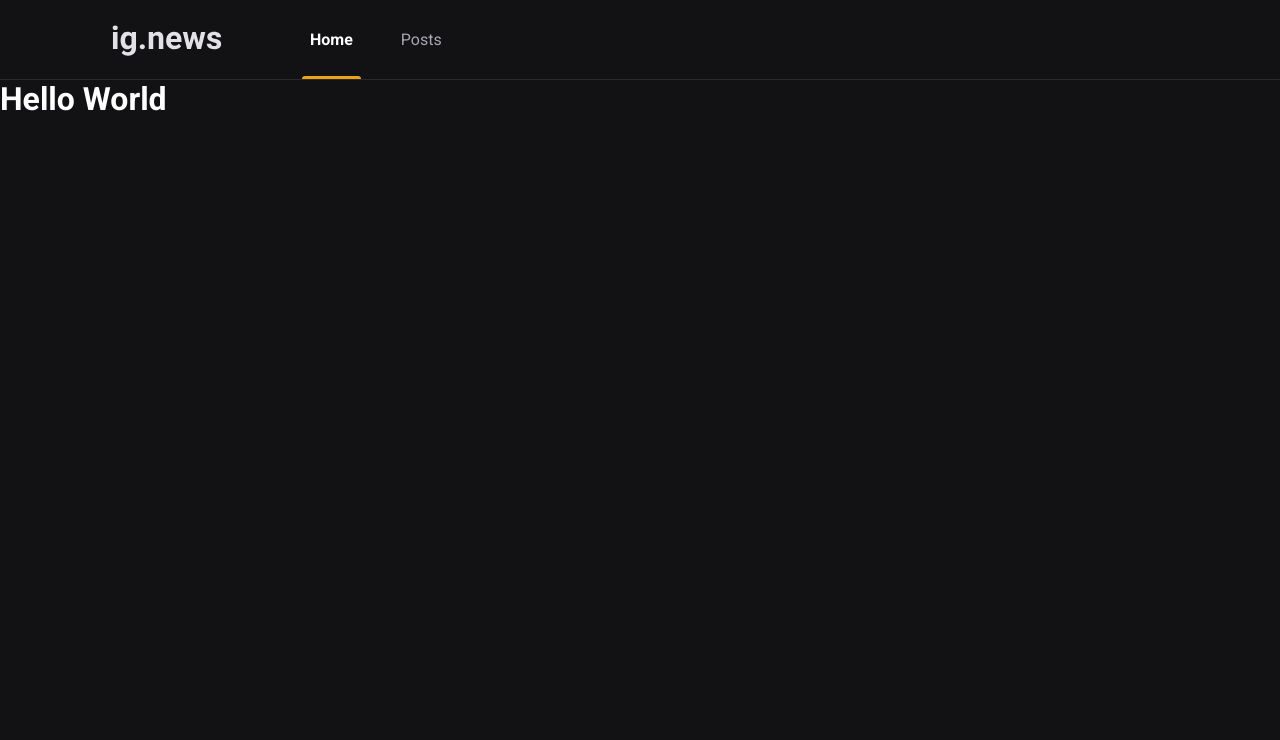
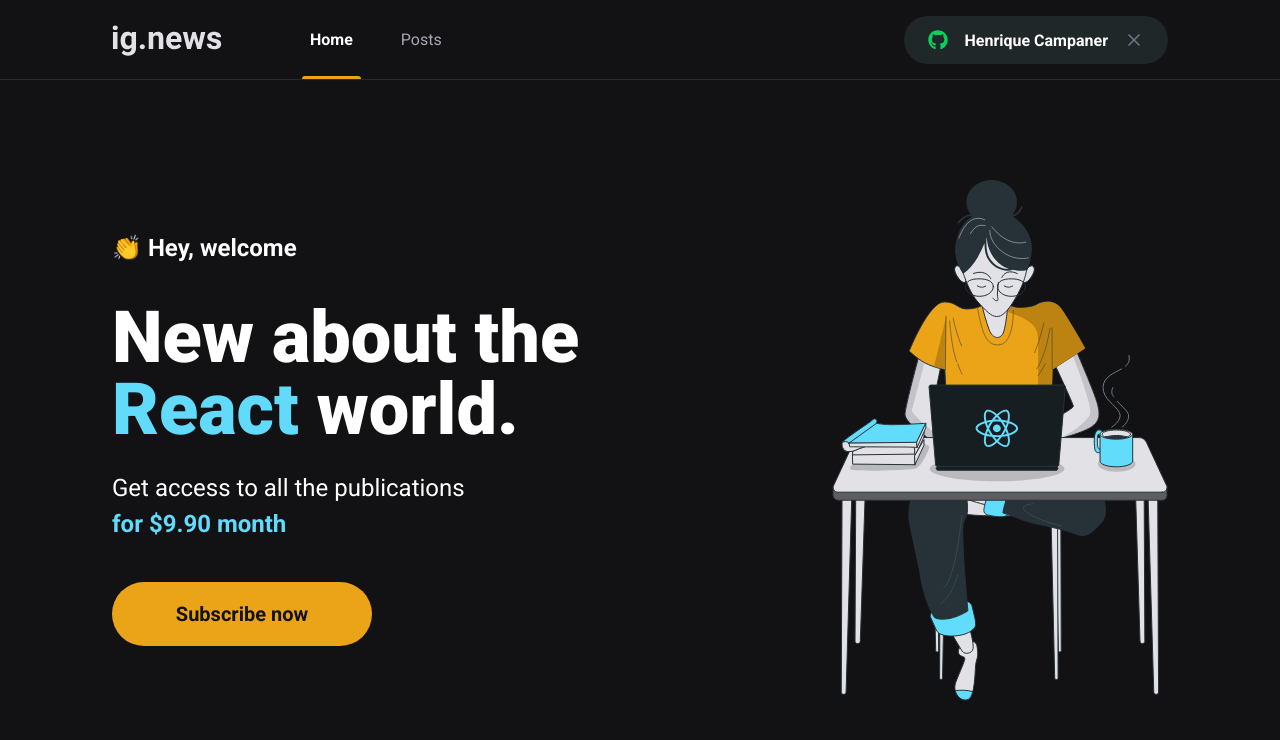
Before and after one commit to henriquecampaner/ignews-nextJs, a Next.js app: page / in a window 1280 px wide. Shown: the top 740 px of the page. Built offline with nearby package versions, Linux system fonts and the light colour scheme.

Commit message:
create home page

```diff
--- a/package.json
+++ b/package.json
@@ -11,6 +11,7 @@
     "next": "10.1.2",
     "react": "17.0.2",
     "react-dom": "17.0.2",
+    "react-icons": "^4.2.0",
     "sass": "^1.32.8"
   },
   "devDependencies": {
--- a/src/components/Header/header.module.scss
+++ b/src/components/Header/header.module.scss
@@ -51,4 +51,8 @@
       }
     }
   }
+
+  > button {
+    margin-left: auto;
+  }
 }
--- a/src/components/Header/index.tsx
+++ b/src/components/Header/index.tsx
@@ -1,3 +1,4 @@
+import { SignInButton } from '../SignInButton'
 import styles from './header.module.scss'
 
 export function Header() {
@@ -10,6 +11,8 @@ export function Header() {
           <a className={styles.active}>Home</a>
           <a>Posts</a>
         </nav>
+
+        <SignInButton />
       </div>
     </header>
   )
--- /dev/null
+++ b/src/components/SignInButton/index.tsx
@@ -0,0 +1,20 @@
+import {FaGithub} from 'react-icons/fa'
+import {FiX} from 'react-icons/fi'
+import styles from './signInButton.module.scss'
+
+export function SignInButton() {
+  const isUserLoggedIn = true;
+
+  return isUserLoggedIn ? (
+    <button type="button" className={styles.signInButton}>
+      <FaGithub color="#04d361"/>
+      Henrique Campaner
+      <FiX color="#737380" className={styles.closeIcon}/>
+    </button>
+  ) : (
+    <button type="button" className={styles.signInButton}>
+      <FaGithub color="#eba417"/>
+      Sign in with Github
+    </button>
+  )
+}
--- /dev/null
+++ b/src/components/SignInButton/signInButton.module.scss
@@ -0,0 +1,33 @@
+.signInButton {
+  height: 3rem;
+  border-radius: 3rem;
+  background: var(--grey-850);
+  border: 0;
+  padding: 0 1.5rem;
+
+  display: flex;
+  align-items: center;
+  justify-content: center;
+
+  color: var(--white);
+  font-weight: bold;
+
+  svg {
+    width: 20px;
+    height: 20px;
+  }
+
+  svg:first-child {
+    margin-right: 1rem;
+  }
+
+  svg.closeIcon {
+    margin-left: 1rem;
+  }
+
+  transition: filter 0.2s;
+
+  &:hover {
+    filter: brightness(0.8);
+  }
+}
--- /dev/null
+++ b/src/components/SubscribeButton/index.tsx
@@ -0,0 +1,9 @@
+import styles from './subscribeButton.module.scss'
+
+export function SubscribeButton() {
+  return (
+    <button type="button" className={styles.subscribeButton}>
+      Subscribe now
+    </button>
+  )
+}
--- /dev/null
+++ b/src/components/SubscribeButton/subscribeButton.module.scss
@@ -0,0 +1,20 @@
+.subscribeButton {
+  height: 4rem;
+  width: 260px;
+  border: 0;
+  border-radius: 2rem;
+  background: var(--yellow-500);
+  color: var(--grey-900);
+  font-size: 1.25rem;
+  font-weight: bold;
+
+  display: flex;
+  align-items: center;
+  justify-content: center;
+
+  transition: filter 0.2s;
+
+  &:hover {
+    filter: brightness(0.8);
+  }
+}
--- /dev/null
+++ b/src/pages/home.module.scss
@@ -0,0 +1,45 @@
+.contentContainer {
+  max-width: 1120px;
+  margin: 0 auto;
+  padding: 0 2rem;
+  height: calc(100vh - 5rem);
+
+  display: flex;
+  align-items: center;
+  justify-content: space-between;
+}
+
+.hero {
+  max-width: 600px;
+
+  > span {
+    font-size: 1.5rem;
+    font-weight: bold;
+  }
+
+  h1 {
+    font-size: 4.5rem;
+    line-height: 4.5rem;
+    font-weight: 900;
+    margin-top: 2.5rem;
+
+    span {
+      color: var(--cyan-500);
+    }
+  }
+
+  p {
+    font-size: 1.5rem;
+    line-height: 2.25rem;
+    margin-top: 1.5rem;
+
+    span {
+      color: var(--cyan-500);
+      font-weight: bold;
+    }
+  }
+
+  button {
+    margin-top: 2.5rem;
+  }
+}
--- a/src/pages/index.tsx
+++ b/src/pages/index.tsx
@@ -1,4 +1,6 @@
 import Head from 'next/head'
+import { SubscribeButton } from '../components/SubscribeButton'
+import styles from './home.module.scss'
 
 export default function Home() {
   return (
@@ -8,10 +10,22 @@ export default function Home() {
           Home | ig.news
         </title>
       </Head>
-    <h1>
 
-      Hello <span>World</span>
-    </h1>
+
+    <main className={styles.contentContainer}>
+      <section className={styles.hero}>
+        <span>👏 Hey, welcome</span>
+        <h1>New about the <span>React</span> world.</h1>
+        <p>
+          Get access to all the publications <br/>
+          <span>for $9.90 month</span>
+        </p>
+
+        <SubscribeButton />
+      </section>
+
+      <img src="/images/avatar.svg" alt="girl coding"/>
+    </main>
     </>
   )
 }
--- a/src/styles/global.scss
+++ b/src/styles/global.scss
@@ -10,6 +10,7 @@
   --grey-100: #e1e1e6;
   --grey-300: #a8a8b3;
   --grey-800: #29292e;
+  --grey-850: #1f2729;
   --grey-900: #121214;
 
   --cyan-500: #61dafb;
```
Also changed, not shown: 1 other file (tests, documents, lock files or other folders).
